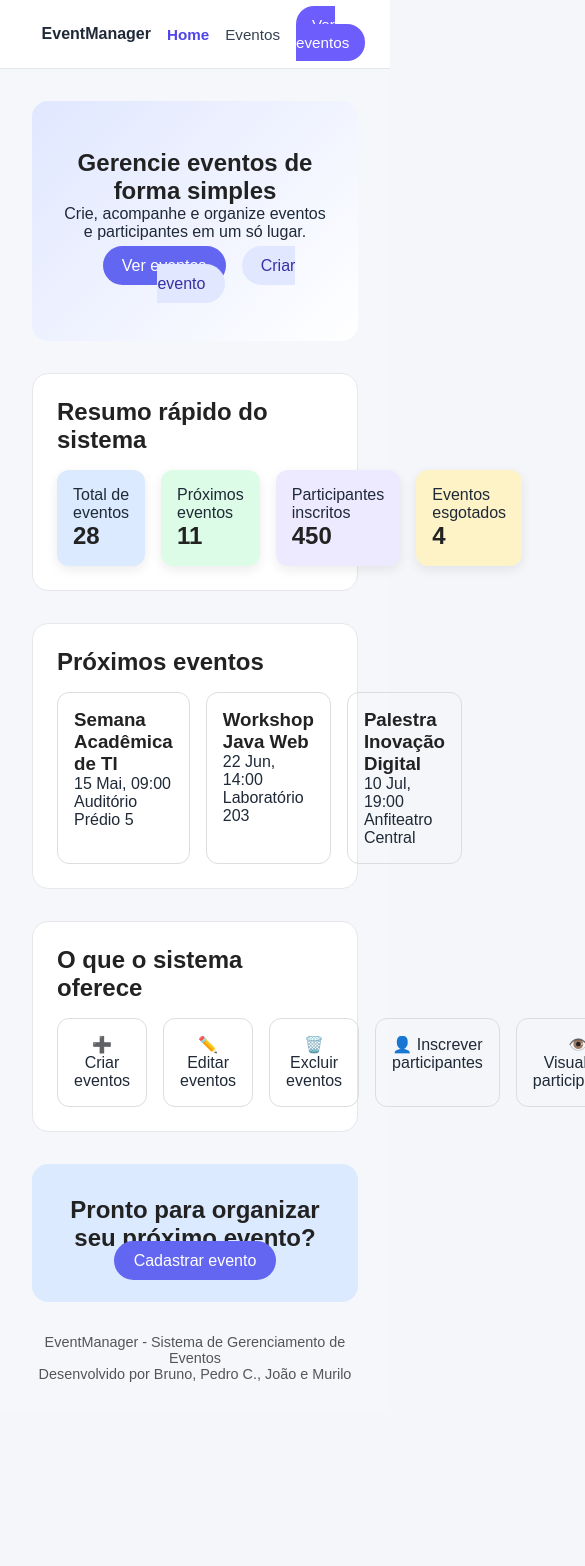
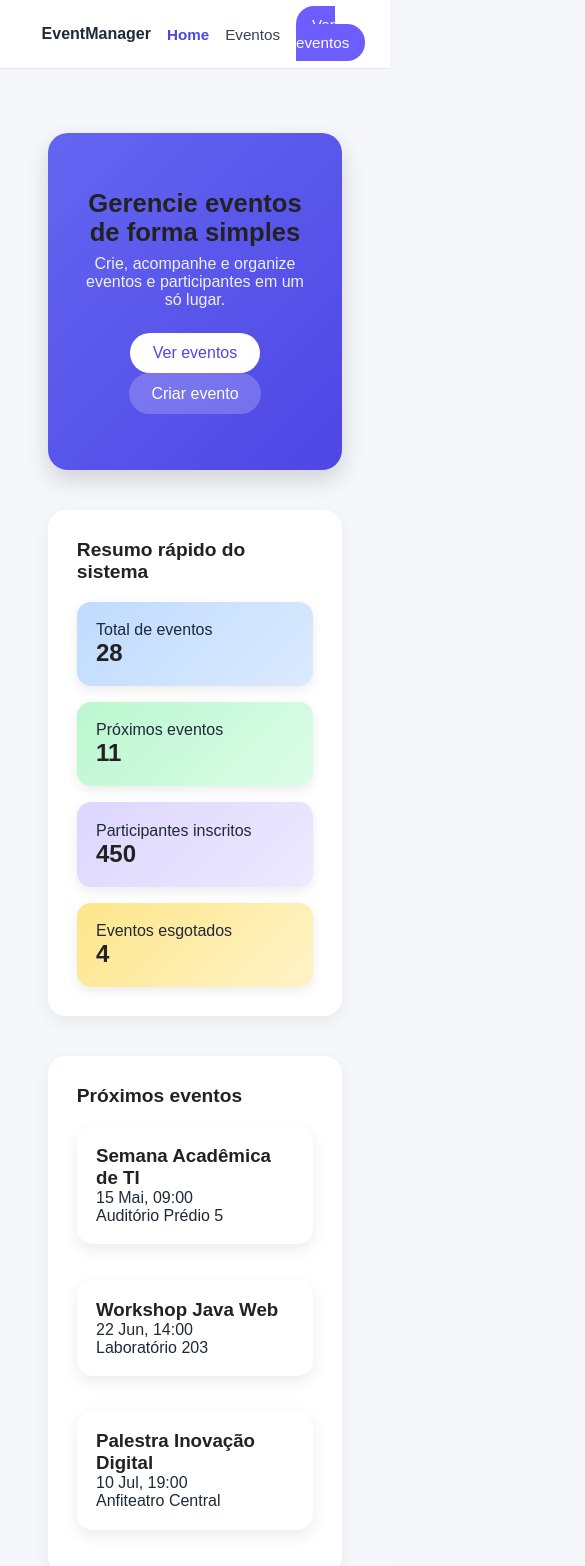
Before and after one commit to joaoConrad/Event_Manager_Front_End, an Angular app: page /home in a window 390 px wide. Shown: the top 1566 px of the page, 585 px wide, since content can reach past the window. Before the commit the page ends 1414 px from the top, so only its background shows below. Built offline with nearby package versions, Linux system fonts and the light colour scheme.

Commit message:
css home melhorado

```diff
--- a/src/app/features/home/pages/home/home.css
+++ b/src/app/features/home/pages/home/home.css
@@ -3,48 +3,80 @@
   margin: 0 auto;
   display: flex;
   flex-direction: column;
-  gap: 2rem;
+  gap: 2.5rem;
+  padding: 2rem 1rem;
 }
 
 /* HERO */
 .hero {
   text-align: center;
-  padding: 3rem 2rem;
-  background: linear-gradient(135deg, #e0e7ff, #ffffff);
-  border-radius: 16px;
+  padding: 3.5rem 2rem;
+  background: linear-gradient(135deg, #6366f1, #4f46e5);
+  color: white;
+  border-radius: 20px;
+  box-shadow: 0 10px 25px rgba(0,0,0,0.15);
 }
 
+.hero h1 {
+  font-size: 2.2rem;
+  margin-bottom: 0.5rem;
+}
+
+.hero p {
+  opacity: 0.9;
+}
+
+/* BOTÕES */
 .actions {
-  margin-top: 1rem;
+  margin-top: 1.5rem;
 }
 
 .btn {
-  padding: 0.7rem 1.2rem;
+  padding: 0.7rem 1.4rem;
   border-radius: 999px;
   text-decoration: none;
   margin: 0 0.5rem;
+  font-weight: 500;
+  transition: 0.25s;
+  display: inline-block;
 }
 
 .primary {
-  background: #6366f1;
+  background: white;
+  color: #4f46e5;
+}
+
+.primary:hover {
+  background: #e0e7ff;
+  transform: translateY(-2px);
+}
+
+.secondary {
+  background: rgba(255,255,255,0.2);
   color: white;
 }
 
-.secondary {
-  background: #e0e7ff;
-  color: #3730a3;
+.secondary:hover {
+  background: rgba(255,255,255,0.35);
 }
 
 /* SECTIONS */
 .section {
   background: white;
-  padding: 1.5rem;
-  border-radius: 16px;
-  border: 1px solid #e5e7eb;
+  padding: 1.8rem;
+  border-radius: 18px;
+  box-shadow: 0 6px 18px rgba(0,0,0,0.06);
+  transition: 0.2s;
+}
+
+.section:hover {
+  transform: translateY(-3px);
 }
 
 .section-title {
-  margin-bottom: 1rem;
+  margin-bottom: 1.2rem;
+  font-size: 1.2rem;
+  font-weight: 600;
 }
 
 /* STATS */
@@ -55,26 +87,40 @@
 }
 
 .card {
-  padding: 1rem;
-  border-radius: 12px;
+  padding: 1.2rem;
+  border-radius: 14px;
+  font-weight: 500;
+  transition: 0.2s;
 }
 
-.blue { background: #dbeafe; }
-.green { background: #dcfce7; }
-.purple { background: #ede9fe; }
-.yellow { background: #fef3c7; }
+.card:hover {
+  transform: scale(1.03);
+}
+
+.blue { background: linear-gradient(135deg, #bfdbfe, #dbeafe); }
+.green { background: linear-gradient(135deg, #bbf7d0, #dcfce7); }
+.purple { background: linear-gradient(135deg, #ddd6fe, #ede9fe); }
+.yellow { background: linear-gradient(135deg, #fde68a, #fef3c7); }
 
 /* EVENTS */
 .event-list {
   display: grid;
   grid-template-columns: repeat(3, 1fr);
-  gap: 1rem;
+  gap: 1.2rem;
 }
 
 .event-card {
-  padding: 1rem;
-  border-radius: 12px;
-  border: 1px solid #ddd;
+  padding: 1.2rem;
+  border-radius: 16px;
+  background: white;
+  border: none;
+  box-shadow: 0 6px 16px rgba(0,0,0,0.08);
+  transition: 0.25s;
+}
+
+.event-card:hover {
+  transform: translateY(-5px);
+  box-shadow: 0 14px 28px rgba(0,0,0,0.12);
 }
 
 /* FEATURES */
@@ -85,23 +131,61 @@
 }
 
 .feature-card {
-  padding: 1rem;
+  padding: 1.2rem;
   text-align: center;
-  border-radius: 12px;
-  border: 1px solid #ddd;
+  border-radius: 14px;
+  background: white;
+  box-shadow: 0 4px 12px rgba(0,0,0,0.06);
+  transition: 0.25s;
+}
+
+.feature-card:hover {
+  transform: translateY(-4px);
 }
 
 /* CTA */
 .cta {
   text-align: center;
-  padding: 2rem;
-  background: #dbeafe;
-  border-radius: 16px;
+  padding: 2.5rem;
+  background: linear-gradient(135deg, #dbeafe, #bfdbfe);
+  border-radius: 20px;
+}
+
+.cta h2 {
+  margin-bottom: 1rem;
 }
 
 /* FOOTER */
 footer {
   text-align: center;
   font-size: 0.9rem;
-  color: #555;
+  color: #666;
+  padding: 1rem;
 }
+
+/* RESPONSIVO */
+@media (max-width: 900px) {
+  .stats {
+    grid-template-columns: repeat(2, 1fr);
+  }
+
+  .event-list {
+    grid-template-columns: repeat(2, 1fr);
+  }
+
+  .feature-grid {
+    grid-template-columns: repeat(2, 1fr);
+  }
+}
+
+@media (max-width: 600px) {
+  .stats,
+  .event-list,
+  .feature-grid {
+    grid-template-columns: 1fr;
+  }
+
+  .hero h1 {
+    font-size: 1.6rem;
+  }
+}
--- a/src/styles.css
+++ b/src/styles.css
@@ -58,3 +58,64 @@ input:focus, textarea:focus {
   outline: none;
   border-color: #4f46e5;
 }
+
+.event-card {
+  background: white;
+  border-radius: 16px;
+  padding: 1.2rem;
+  margin-bottom: 1rem;
+  box-shadow: 0 6px 16px rgba(0,0,0,0.08);
+  transition: 0.25s ease;
+  cursor: pointer;
+}
+
+.event-card:hover {
+  transform: translateY(-5px);
+  box-shadow: 0 12px 24px rgba(0,0,0,0.12);
+}
+
+/* TÍTULO */
+.event-title {
+  font-size: 1.2rem;
+  font-weight: 600;
+  margin-bottom: 0.5rem;
+}
+
+/* DESCRIÇÃO */
+.event-description {
+  font-size: 0.9rem;
+  color: #666;
+  margin-bottom: 1rem;
+}
+
+/* DATA */
+.event-date {
+  font-size: 0.85rem;
+  color: #888;
+  margin-bottom: 1rem;
+}
+
+/* AÇÕES */
+.event-actions {
+  display: flex;
+  justify-content: space-between;
+}
+
+/* BOTÕES */
+.btn-edit {
+  background: #22c55e;
+  color: white;
+}
+
+.btn-edit:hover {
+  background: #16a34a;
+}
+
+.btn-delete {
+  background: #ef4444;
+  color: white;
+}
+
+.btn-delete:hover {
+  background: #dc2626;
+}
```
